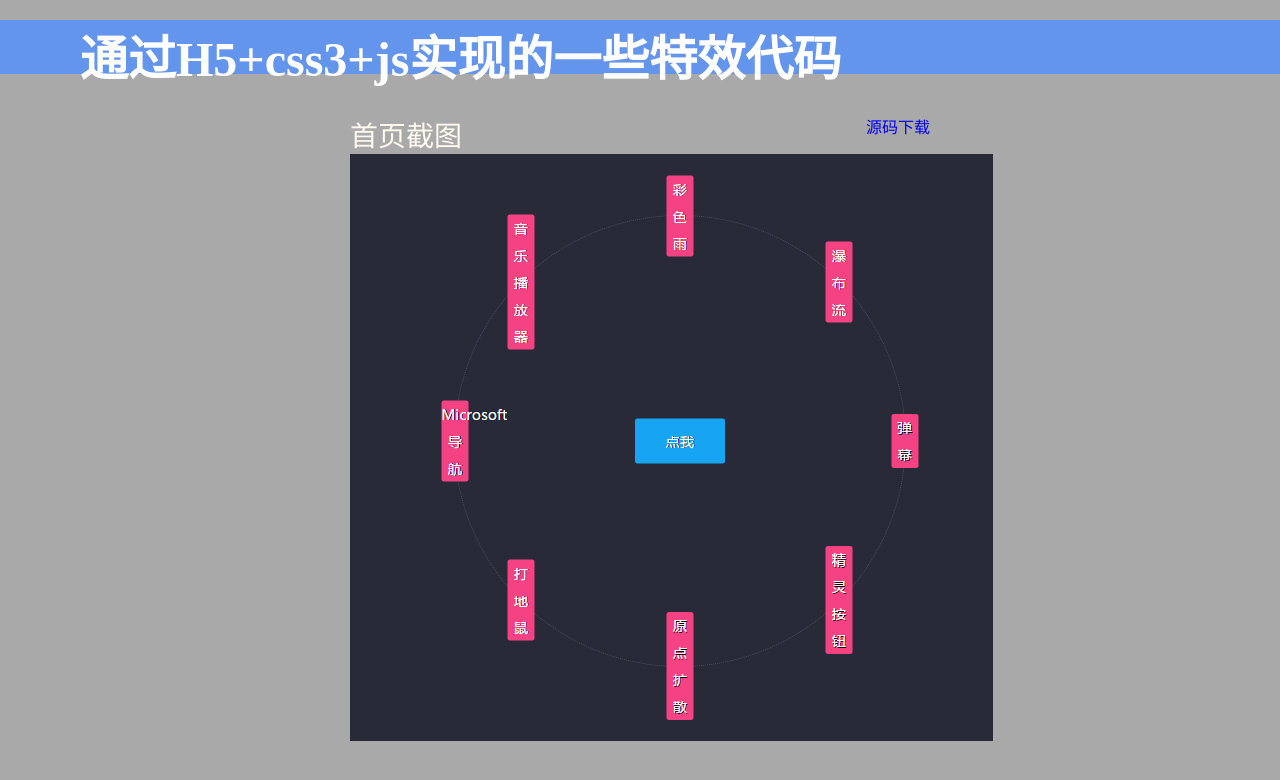
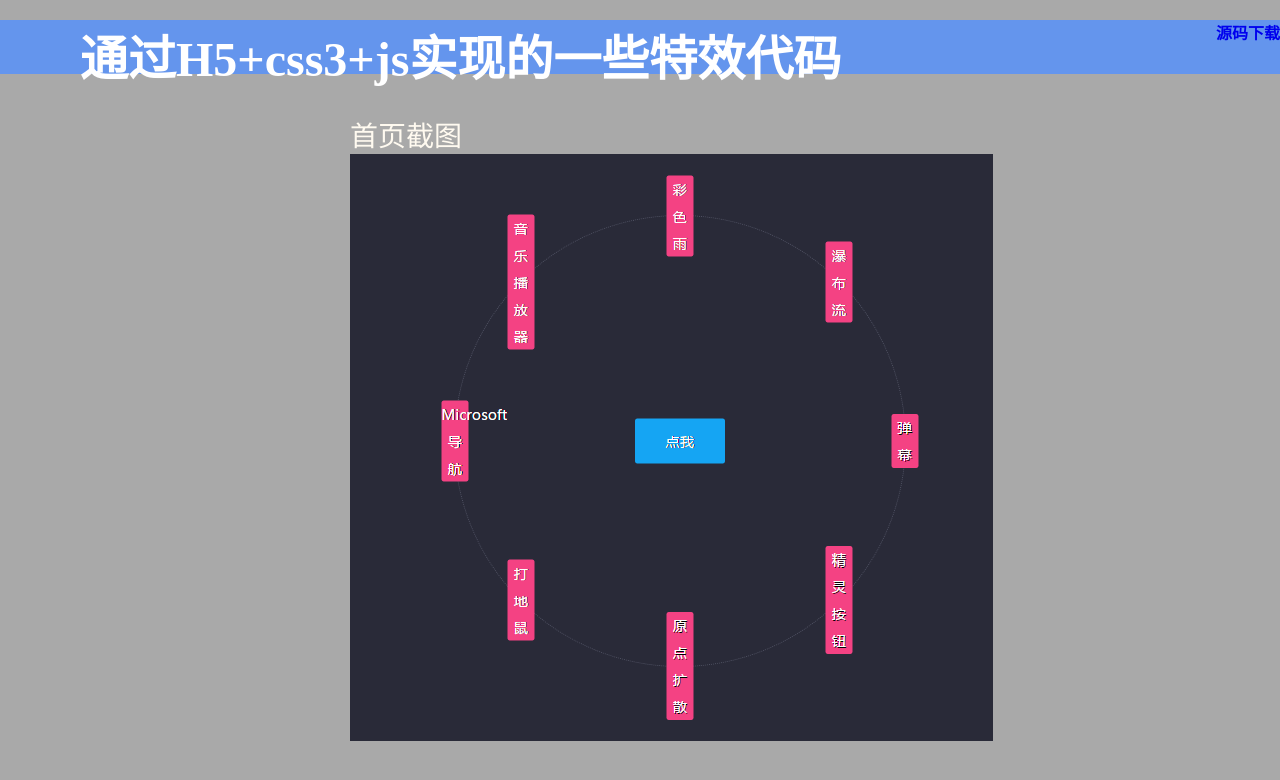
Before and after one commit to LuckyStarLi/SpecialEffects, a plain HTML site: page index.html in a window 1280 px wide. Drawn offline with Linux system fonts and the light colour scheme.

Commit message:
Update index.html

```diff
--- a/index.html
+++ b/index.html
@@ -37,11 +37,11 @@
 
 	<body>
 		<header class="head">
-			<h1><span>通过H5+css3+js实现的一些特效代码</span></h1>
+			<h1><span>通过H5+css3+js实现的一些特效代码</span><a href="https://github.com/LuckyStarLi/SpecialEffects.git" style="float: right;font-size: 16px;text-decoration: none;">源码下载</a></h1>
 		</header>
 		<section>
 			<div id="eg">
-				<p style="color: floralwhite;font-size: 28px;">首页截图<a href="https://github.com/LuckyStarLi/SpecialEffects.git" style="float: right;font-size: 16px;text-decoration: none;">源码下载</a></p>
+				<p style="color: floralwhite;font-size: 28px;">首页截图</p>
 				<img src="img/eg.png"/>
 			</div>
 		</section>
```
